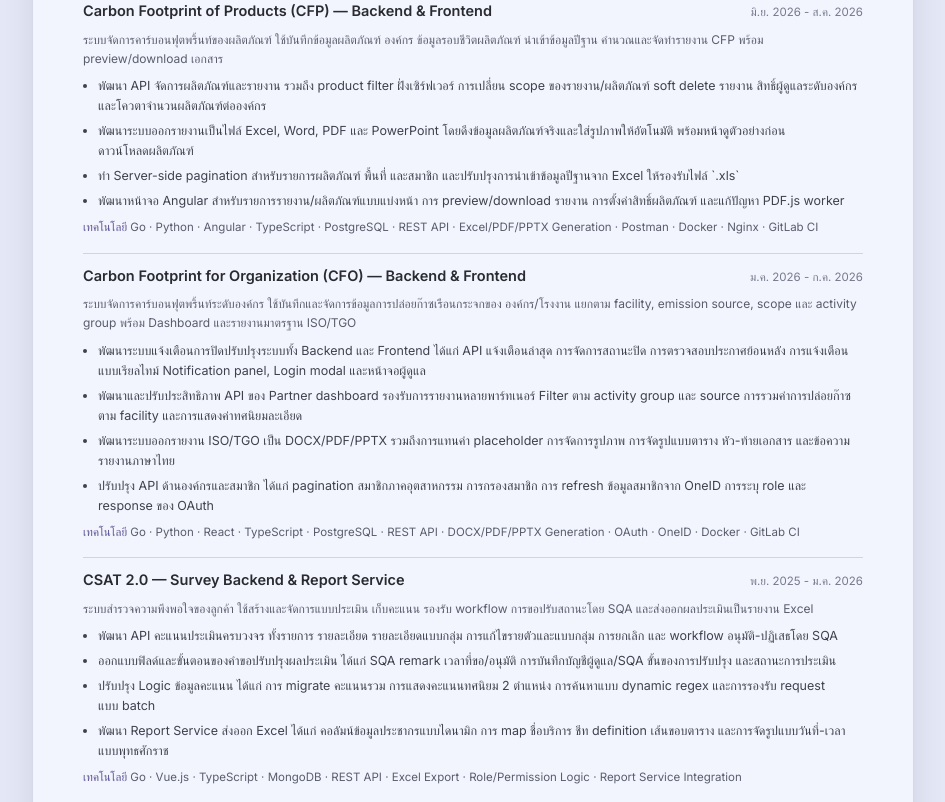
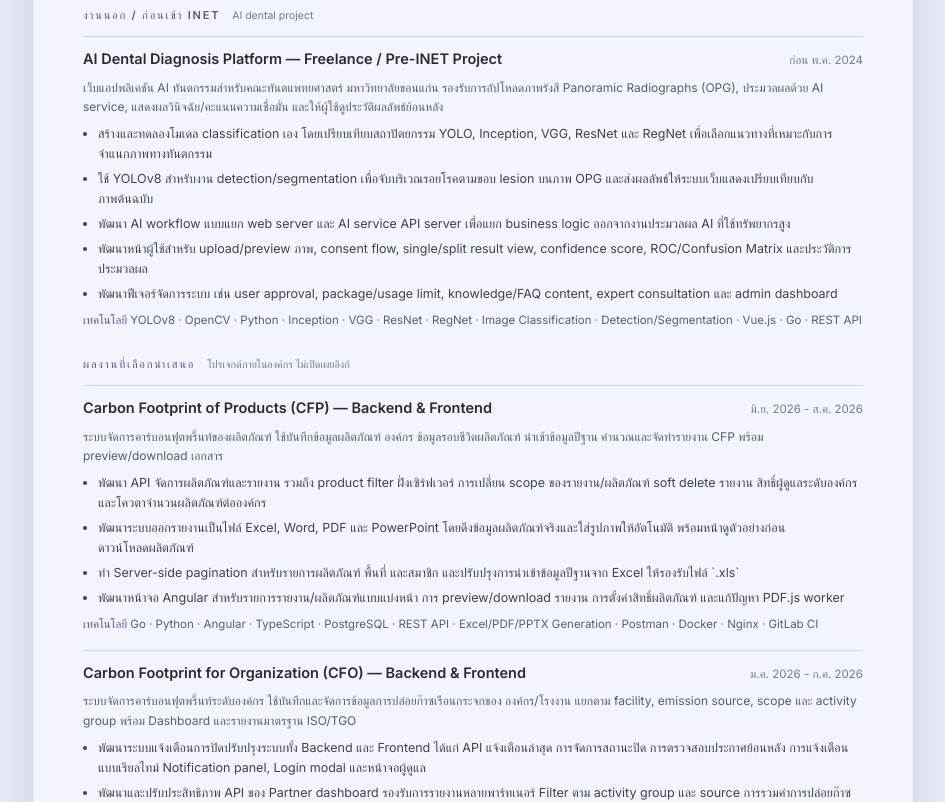
Before and after one commit to piyawat001/resume, a Vue app: page / in a window 1280 px wide. Shown: the part 1080-1882 px from the top of the page, without its empty margins (167-1112 px from the left). Built offline with nearby package versions, Linux system fonts and the light colour scheme; a web font is replaced by a local one.

Commit message:
Add pre-INET AI dental project

```diff
--- a/src/App.vue
+++ b/src/App.vue
@@ -89,6 +89,24 @@ onMounted(() => {
 
       <section class="section">
         <div class="section-heading">
+          <h2>{{ data.labels.freelance }}</h2>
+          <span>{{ data.labels.freelanceNote }}</span>
+        </div>
+        <article v-for="project in data.freelanceProjects" :key="project.title" class="project">
+          <div class="row-heading">
+            <h3>{{ project.title }}</h3>
+            <span>{{ project.period }}</span>
+          </div>
+          <p>{{ project.summary }}</p>
+          <ul>
+            <li v-for="bullet in project.bullets" :key="bullet">{{ bullet }}</li>
+          </ul>
+          <p class="tech"><strong>{{ data.labels.tech }}</strong> {{ project.tech.join(' · ') }}</p>
+        </article>
+      </section>
+
+      <section class="section">
+        <div class="section-heading">
           <h2>{{ data.labels.projects }}</h2>
           <span>{{ data.labels.projectsNote }}</span>
         </div>
--- a/src/content/resume.ts
+++ b/src/content/resume.ts
@@ -23,6 +23,8 @@ export type Resume = {
     summary: string;
     skills: string;
     experience: string;
+    freelance: string;
+    freelanceNote: string;
     projects: string;
     projectsNote: string;
     academic: string;
@@ -37,6 +39,7 @@ export type Resume = {
   summary: string;
   skills: { label: string; items: string[] }[];
   experience: { role: string; company: string; period: string; bullets: string[] }[];
+  freelanceProjects: Project[];
   projects: Project[];
   academicProjects: Project[];
   personalProjects: { title: string; summary: string; url: string }[];
@@ -95,6 +98,8 @@ export const resume: Record<Lang, Resume> = {
       summary: 'สรุปโดยย่อ',
       skills: 'ทักษะทางเทคนิค',
       experience: 'ประสบการณ์ทำงาน',
+      freelance: 'งานนอก / ก่อนเข้า INET',
+      freelanceNote: 'AI dental project',
       projects: 'ผลงานที่เลือกนำเสนอ',
       projectsNote: 'โปรเจกต์ภายในองค์กร ไม่เปิดเผยลิงก์',
       academic: 'โปรเจกต์จบ',
@@ -116,6 +121,10 @@ export const resume: Record<Lang, Resume> = {
       {
         label: 'Frontend',
         items: ['React', 'Angular', 'Vue.js', 'TypeScript', 'JavaScript', 'HTML', 'CSS', 'API Integration', 'Pagination', 'Filtering', 'PDF Preview/Download UI'],
+      },
+      {
+        label: 'AI & Computer Vision',
+        items: ['YOLOv8', 'OpenCV', 'Image Processing', 'Classification Model Training', 'Inception', 'VGG', 'ResNet', 'RegNet', 'Model Comparison', 'ROC/Confusion Matrix'],
       },
       {
         label: 'Database & Data',
@@ -140,6 +149,21 @@ export const resume: Record<Lang, Resume> = {
           'พัฒนาหน้าจอ Frontend และการเชื่อมต่อ API ด้วย React, Angular และ Vue.js สำหรับระบบแจ้งเตือน Dashboard รายการรายงาน การ Preview/Download เอกสาร และการตั้งค่าสิทธิ์',
           'ช่วงเริ่มงานปี 2024 พัฒนา WordPress/WooCommerce payment gateway plugin สำหรับเชื่อมต่อระบบชำระเงิน New Cashier ด้วย PHP และ JWT',
         ],
+      },
+    ],
+    freelanceProjects: [
+      {
+        title: 'AI Dental Diagnosis Platform — Freelance / Pre-INET Project',
+        period: 'ก่อน พ.ค. 2024',
+        summary: 'เว็บแอปพลิเคชัน AI ทันตกรรมสำหรับคณะทันตแพทยศาสตร์ มหาวิทยาลัยขอนแก่น รองรับการอัปโหลดภาพรังสี Panoramic Radiographs (OPG), ประมวลผลด้วย AI service, แสดงผลวินิจฉัย/คะแนนความเชื่อมั่น และให้ผู้ใช้ดูประวัติผลลัพธ์ย้อนหลัง',
+        bullets: [
+          'สร้างและทดลองโมเดล classification เอง โดยเปรียบเทียบสถาปัตยกรรม YOLO, Inception, VGG, ResNet และ RegNet เพื่อเลือกแนวทางที่เหมาะกับการจำแนกภาพทางทันตกรรม',
+          'ใช้ YOLOv8 สำหรับงาน detection/segmentation เพื่อจับบริเวณรอยโรคตามขอบ lesion บนภาพ OPG และส่งผลลัพธ์ให้ระบบเว็บแสดงเปรียบเทียบกับภาพต้นฉบับ',
+          'พัฒนา AI workflow แบบแยก web server และ AI service API server เพื่อแยก business logic ออกจากงานประมวลผล AI ที่ใช้ทรัพยากรสูง',
+          'พัฒนาหน้าผู้ใช้สำหรับ upload/preview ภาพ, consent flow, single/split result view, confidence score, ROC/Confusion Matrix และประวัติการประมวลผล',
+          'พัฒนาฟีเจอร์จัดการระบบ เช่น user approval, package/usage limit, knowledge/FAQ content, expert consultation และ admin dashboard',
+        ],
+        tech: ['YOLOv8', 'OpenCV', 'Python', 'Inception', 'VGG', 'ResNet', 'RegNet', 'Image Classification', 'Detection/Segmentation', 'Vue.js', 'Go', 'REST API'],
       },
     ],
     projects: [
@@ -241,6 +265,8 @@ export const resume: Record<Lang, Resume> = {
       summary: 'Professional Summary',
       skills: 'Technical Skills',
       experience: 'Work Experience',
+      freelance: 'Freelance / Pre-INET Project',
+      freelanceNote: 'AI dental project',
       projects: 'Selected Projects',
       projectsNote: 'Internal company projects - URLs not disclosed.',
       academic: 'Graduation Project',
@@ -262,6 +288,10 @@ export const resume: Record<Lang, Resume> = {
       {
         label: 'Frontend',
         items: ['React', 'Angular', 'Vue.js', 'TypeScript', 'JavaScript', 'HTML', 'CSS', 'API Integration', 'Pagination', 'Filtering', 'PDF Preview/Download UI'],
+      },
+      {
+        label: 'AI & Computer Vision',
+        items: ['YOLOv8', 'OpenCV', 'Image Processing', 'Classification Model Training', 'Inception', 'VGG', 'ResNet', 'RegNet', 'Model Comparison', 'ROC/Confusion Matrix'],
       },
       {
         label: 'Database & Data',
@@ -286,6 +316,21 @@ export const resume: Record<Lang, Resume> = {
           'Delivered frontend screens and API integrations in React, Angular, and Vue.js for notifications, dashboards, report lists, report preview/download, and permission settings.',
           'In early 2024, developed a WordPress/WooCommerce payment gateway plugin for New Cashier integration using PHP and JWT.',
         ],
+      },
+    ],
+    freelanceProjects: [
+      {
+        title: 'AI Dental Diagnosis Platform — Freelance / Pre-INET Project',
+        period: 'Before May 2024',
+        summary: 'An AI dental web application for the Faculty of Dentistry, Khon Kaen University, supporting Panoramic Radiographs (OPG) upload, AI service processing, diagnosis result display, confidence scores, and historical result review.',
+        bullets: [
+          'Built and experimented with custom classification models, comparing YOLO, Inception, VGG, ResNet, and RegNet architectures for dental image classification.',
+          'Used YOLOv8 for detection/segmentation to identify lesion regions around disease boundaries on OPG images and return processed outputs for web-based comparison.',
+          'Designed an AI workflow with separated web server and AI service API server responsibilities to isolate business logic from resource-heavy AI processing.',
+          'Developed user workflows for image upload/preview, consent, single/split result views, confidence scores, ROC/Confusion Matrix display, and processing history.',
+          'Built system management features including user approval, package/usage limits, knowledge/FAQ content, expert consultation, and admin dashboard screens.',
+        ],
+        tech: ['YOLOv8', 'OpenCV', 'Python', 'Inception', 'VGG', 'ResNet', 'RegNet', 'Image Classification', 'Detection/Segmentation', 'Vue.js', 'Go', 'REST API'],
       },
     ],
     projects: [
```
